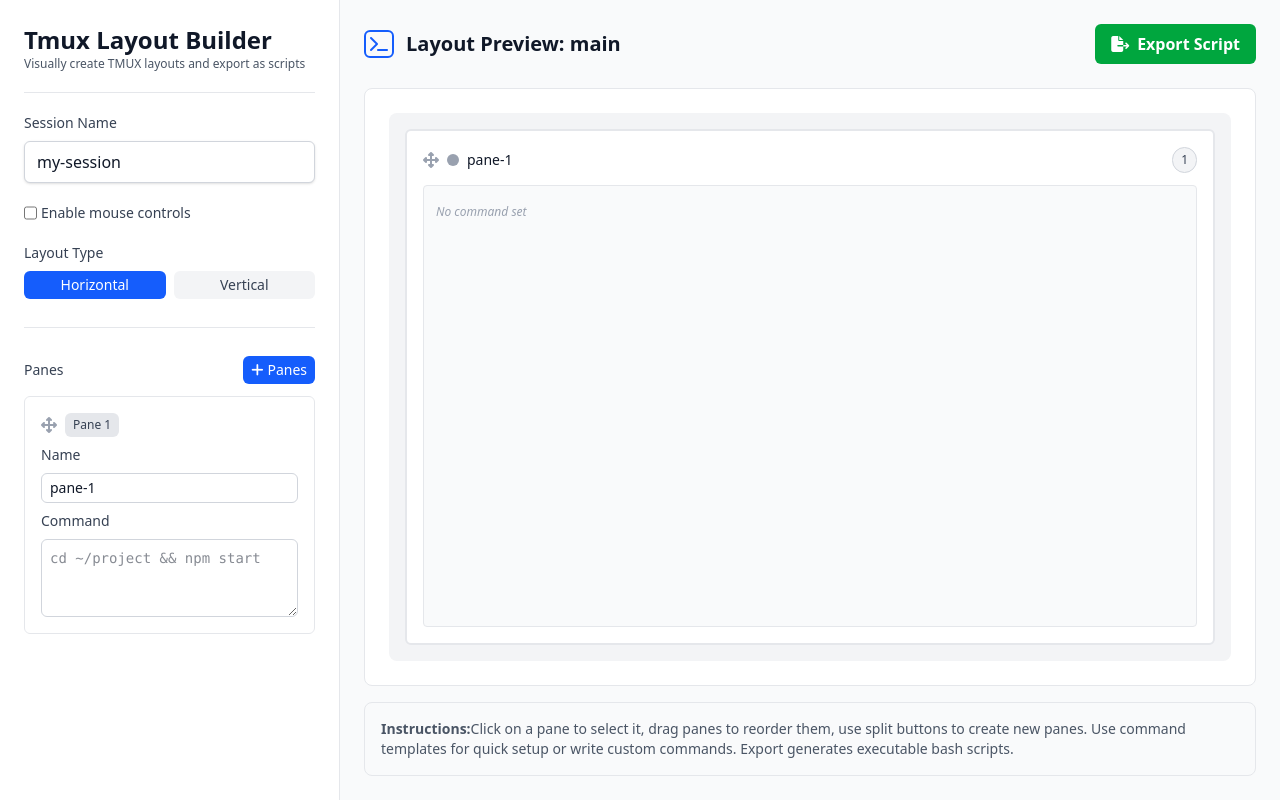
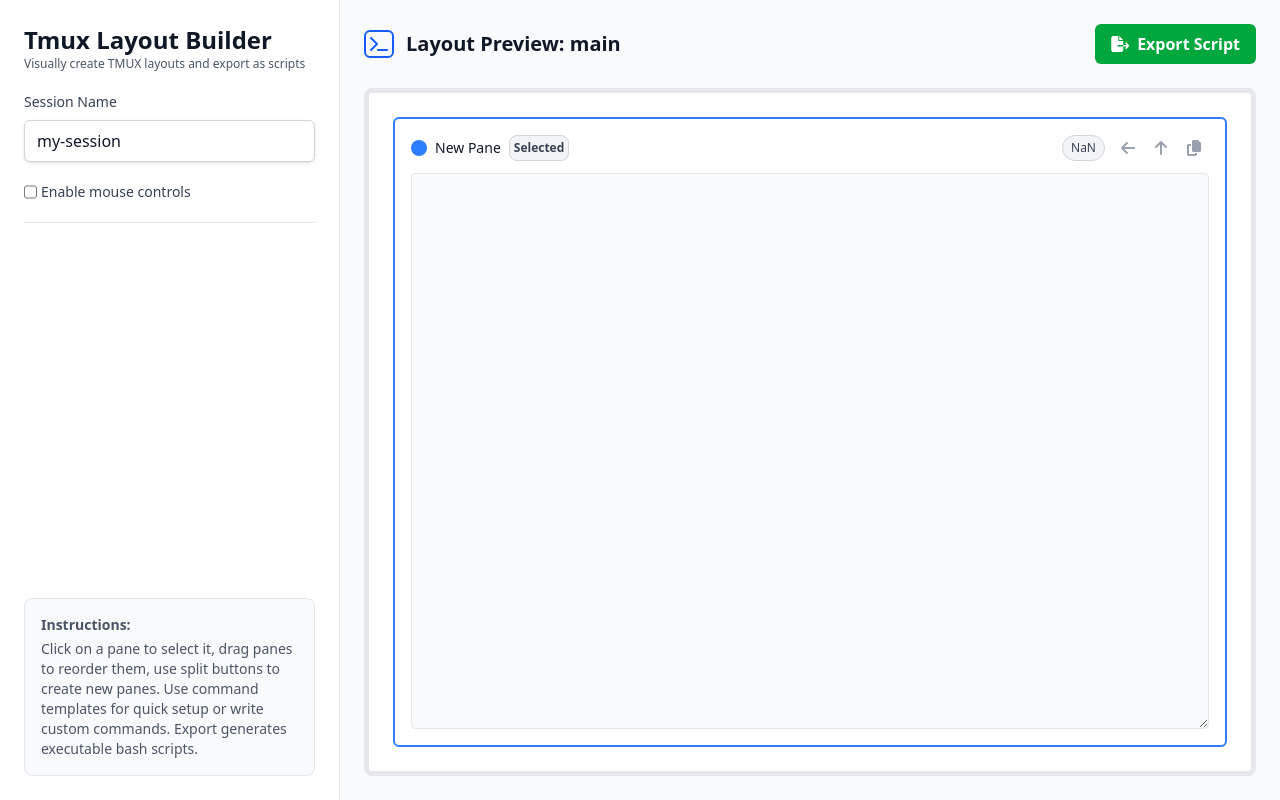
Before and after one commit to nfzohar/tmux-generator, a Vue app: page / in a window 1280 px wide. Built offline with nearby package versions, Linux system fonts and the light colour scheme.

Commit message:
sidebar update wip

```diff
--- a/src/App.vue
+++ b/src/App.vue
@@ -17,6 +17,7 @@
       @reorder-panes="reorderPanes"
     />
     <the-preview
+      :configuration="configuration"
       :window-name="currentWindow?.name"
       :layout="currentWindow?.layout"
       :panes="currentWindow?.panes || []"
@@ -49,6 +50,14 @@ export default {
 
   data() {
     return {
+      sessionName: 'my-session',
+      mouseEnabled: false,
+
+      selectedPane: null,
+      activeWindow: '1',
+
+      showExportDialog: false,
+
       windows: [
         {
           id: '1',
@@ -56,23 +65,18 @@ export default {
           panes: [{ id: '1', command: '', name: 'pane-1' }],
           layout: 'horizontal'
         }
-      ],
-      activeWindow: '1',
-      sessionName: 'my-session',
-      mouseEnabled: false,
-      selectedPane: null,
-      showExportDialog: false,
-
-      configuration: {
-        panes: [],
-        orientation: 'horizontal',
-        mouseEnabled: false,
-        sessionName: ''
-      }
+      ]
     }
   },
 
   computed: {
+    configuration() {
+      return {
+        sessionName: this.sessionName,
+        mouseIsEnabled: this.mouseEnabled,
+        layout: {}
+      }
+    },
     currentWindow() {
       return this.windows.find((w) => w.id === this.activeWindow)
     },
--- a/src/components/Preview.vue
+++ b/src/components/Preview.vue
@@ -11,13 +11,6 @@
             class="text-xl font-semibold text-gray-900 dark:text-white"
             v-text="`Layout Preview: ${windowName}`"
           />
-          <div
-            v-if="selectedPane"
-            class="p-2 text-xs bg-gray-100 dark:bg-gray-700 text-gray-700 dark:text-gray-300 border border-gray-300 dark:border-gray-600 rounded-lg flex gap-1"
-          >
-            <b v-text="'Selected:'" />
-            <span v-text="selectedPaneName" />
-          </div>
         </div>
 
         <button
@@ -31,6 +24,15 @@
 
       <!-- Layout Preview -->
       <div
+        class="flex-1 p-6 bg-white dark:bg-gray-900 border-5 border-gray-200 dark:border-gray-700 rounded-lg"
+      >
+        <a-pane-group v-if="paneIsAGroup(mainPane)" :pane-group="mainPane" />
+        <a-pane v-else :pane="mainPane" />
+      </div>
+
+      <!-- Old layout -->
+      <div
+        v-if="false"
         class="flex-1 p-6 bg-white dark:bg-gray-800 border border-gray-200 dark:border-gray-700 rounded-lg"
       >
         <div class="h-full bg-gray-100 dark:bg-gray-900 rounded-lg p-4">
@@ -192,28 +194,26 @@
           </div>
         </div>
       </div>
-
-      <div
-        class="mt-4 p-4 bg-gray-50 dark:bg-gray-800 border border-gray-200 dark:border-gray-700 rounded-lg"
-      >
-        <p class="text-sm text-gray-600 dark:text-gray-400">
-          <b v-text="'Instructions:'" />
-          <span
-            v-text="
-              'Click on a pane to select it, drag panes to reorder them, use split buttons to create new panes. Use command templates for quick setup or write custom commands. Export generates executable bash scripts.'
-            "
-          />
-        </p>
-      </div>
     </div>
   </div>
 </template>
 
 <script>
+import APane from './PreviewPane.vue'
+import APaneGroup from './PreviewPaneGroup.vue'
+
 export default {
   name: 'ThePreview',
 
+  components: { APane, APaneGroup },
+
   props: {
+    configuration: {
+      type: Object,
+      default: () => {}
+    },
+
+    // old props
     windowName: {
       type: String,
       default: 'main'
@@ -244,52 +244,18 @@ export default {
   },
 
   computed: {
-    rootPanes() {
-      return this.panes.filter((p) => !p.parentId) || []
-    },
-    childPanes() {
-      return this.panes.filter((p) => p.parentId) || []
+    mainPane() {
+      return this.configuration.layout
     }
   },
 
   methods: {
+    paneIsAGroup(pane) {
+      return typeof pane === 'object' && Array.isArray(pane)
+    },
+
     isSelectedPane(paneId) {
       return this.selectedPane === paneId
-    },
-
-    splitPaneStyle(paneId) {
-      if (this.selectedPane === paneId) {
-        return 'border-blue-500 bg-blue-50 dark:bg-blue-900/20'
-      }
-      if (this.dragOverPane === paneId) {
-        return 'border-blue-400 bg-blue-100 dark:bg-blue-900/30 scale-105'
-      }
-      if (this.draggedPane === paneId) {
-        return 'border-gray-300 dark:border-gray-600 bg-gray-100 dark:bg-gray-700 opacity-50'
-      }
-      return 'border-gray-200 dark:border-gray-700 hover:border-blue-300 dark:hover:border-blue-600'
-    },
-
-    handleDragStart(e, paneId) {
-      this.draggedPane = paneId
-      e.dataTransfer.effectAllowed = 'move'
-    },
-
-    handleDragOver(e, paneId) {
-      e.preventDefault()
-      e.dataTransfer.dropEffect = 'move'
-      this.dragOverPane = paneId
-    },
-
-    handleDragLeave() {
-      this.dragOverPane = null
-    },
-
-    handleDrop(e, targetPaneId) {
-      e.preventDefault()
-      this.$emit('reorder-panes', this.draggedPane, targetPaneId)
-      this.draggedPane = null
-      this.dragOverPane = null
     }
   }
 }
--- /dev/null
+++ b/src/components/PreviewPane.vue
@@ -0,0 +1,130 @@
+<template>
+  <div
+    class="h-full bg-white dark:bg-gray-800 border-2 rounded-md p-4 min-h-[120px] flex flex-col cursor-pointer transition-all duration-200"
+    :class="splitPaneStyle(pane.id)"
+  >
+    <!-- @click="$emit('select-pane', pane.id)" -->
+    <!-- @dragstart="handleDragStart($event, pane.id)" -->
+    <!-- @dragover="handleDragOver($event, pane.id)" -->
+    <!-- @drop="handleDrop($event, pane.id)" -->
+    <!-- @dragleave="handleDragLeave" -->
+    <!-- draggable="true" -->
+    <div class="flex items-center justify-between mb-3">
+      <div class="flex items-center gap-2">
+        <div
+          class="w-4 h-4 rounded-full"
+          :class="isSelectedPane(pane.id) ? 'bg-blue-500' : 'bg-gray-400'"
+        />
+        <span
+          class="text-sm font-medium text-gray-900 dark:text-white capitalize"
+          v-text="pane?.name ?? 'New pane'"
+        />
+        <span
+          v-if="isSelectedPane(pane.id)"
+          class="p-1 text-xs bg-gray-100 font-bold dark:bg-gray-700 text-gray-700 dark:text-gray-300 border border-gray-300 dark:border-gray-600 rounded-lg flex gap-1"
+          v-text="'Selected'"
+        />
+      </div>
+
+      <div class="flex items-center gap-2">
+        <span
+          class="px-2 py-1 text-xs bg-gray-100 dark:bg-gray-700 text-gray-700 dark:text-gray-300 border border-gray-300 dark:border-gray-600 rounded-full"
+          v-text="index + 1"
+        />
+        <div v-if="isSelectedPane(pane.id)" class="flex gap-1">
+          <button
+            @click.stop="$emit('split-pane', pane.id, 'horizontal')"
+            class="px-2 hover:bg-gray-100 dark:hover:bg-gray-700 transition-colors rounded-md"
+          >
+            <i class="fa fa-arrow-left text-gray-400" />
+          </button>
+
+          <button
+            @click.stop="$emit('split-pane', pane.id, 'vertical')"
+            class="px-2 hover:bg-gray-100 dark:hover:bg-gray-700 transition-colors rounded-md"
+          >
+            <i class="fa fa-arrow-up text-gray-400" />
+          </button>
+
+          <button
+            @click.stop="$emit('split-pane', pane.id, 'vertical')"
+            class="px-2 hover:bg-gray-100 dark:hover:bg-gray-700 transition-colors rounded-md"
+          >
+            <i class="fa fa-copy text-gray-400" />
+          </button>
+        </div>
+      </div>
+    </div>
+
+    <textarea
+      v-model="currentPane.command"
+      class="flex-1 bg-gray-50 dark:bg-gray-900 rounded border border-gray-200 dark:border-gray-700 p-3 focus:outline-none"
+    />
+
+    <div
+      v-if="false"
+      class="flex-1 bg-gray-50 dark:bg-gray-900 rounded border border-gray-200 dark:border-gray-700 p-3"
+    >
+      <component
+        v-if="false"
+        :is="commandIsSet ? 'code' : 'span'"
+        class="text-sm"
+        :class="
+          commandIsSet
+            ? 'font-mono text-gray-600 dark:text-gray-400'
+            : 'text-gray-400 dark:text-gray-500 italic'
+        "
+      >
+        {{ commandIsSet ? pane.command : 'No command set' }}</component
+      >
+    </div>
+  </div>
+</template>
+
+<script>
+export default {
+  name: 'PreviewPane',
+
+  props: {
+    pane: {
+      type: Object,
+      default: () => {}
+    },
+    selectedPane: {
+      type: Number,
+      required: true
+    }
+  },
+
+  data() {
+    return {
+      currentPane: this.pane
+    }
+  },
+
+  computed: {
+    commandIsSet() {
+      return this.pane?.command ?? false
+    }
+  },
+
+  methods: {
+    splitPaneStyle(paneId) {
+      if (this.selectedPane === paneId) {
+        return 'border-blue-500 bg-blue-50 dark:bg-blue-900/20'
+      }
+      if (this.dragOverPane === paneId) {
+        return 'border-blue-400 bg-blue-100 dark:bg-blue-900/30 scale-105'
+      }
+      if (this.draggedPane === paneId) {
+        return 'border-gray-300 dark:border-gray-600 bg-gray-100 dark:bg-gray-700 opacity-50'
+      }
+      return 'border-gray-200 dark:border-gray-700 hover:border-blue-300 dark:hover:border-blue-600'
+    },
+
+    isSelectedPane(paneId) {
+      return true
+    }
+  }
+}
+</script>
--- /dev/null
+++ b/src/components/PreviewPaneGroup.vue
@@ -0,0 +1,18 @@
+<template>
+  <div>pane group test</div>
+</template>
+
+<script>
+export default {
+  name: 'PreviewPaneGroup',
+
+  props: {
+    paneGroup: {
+      type: Array,
+      default: () => []
+    }
+  },
+
+  methods: {}
+}
+</script>
--- a/src/components/Sidebar.vue
+++ b/src/components/Sidebar.vue
@@ -2,6 +2,7 @@
   <div
     class="w-85 bg-white dark:bg-gray-800 border-r border-gray-200 dark:border-gray-700 p-6 overflow-y-hidden"
   >
+    <div class="flex flex-col justify-between h-full gap-5">
       <div class="flex flex-col gap-5">
         <div>
           <h1 class="text-2xl font-bold text-gray-900 dark:text-white capitalize" v-text="title" />
@@ -10,8 +11,6 @@
             v-text="'Visually create TMUX layouts and export as scripts'"
           />
         </div>
-
-      <hr class="border-gray-200 dark:border-gray-700" />
 
         <input-wrapper :label="'Session Name'" :name="'session-name'">
           <input
@@ -37,31 +36,17 @@
           />
         </input-wrapper>
 
-      <div>
-        <label
-          class="block text-sm font-medium text-gray-700 dark:text-gray-300"
-          v-text="'Layout Type'"
-        />
-        <div class="grid grid-cols-2 gap-2 mt-2">
-          <button
-            v-for="orientation in ['horizontal', 'vertical']"
-            :class="[
-              'px-3 py-1 text-sm rounded-md transition-colors capitalize',
-              currentLayout === orientation
-                ? 'bg-blue-600 text-white'
-                : 'bg-gray-100 dark:bg-gray-700 text-gray-700 dark:text-gray-300 hover:bg-gray-200 dark:hover:bg-gray-600'
-            ]"
-            :key="orientation"
-            v-text="orientation"
-            @click="$emit('change-layout', orientation)"
-          />
-        </div>
+        <hr class="border-gray-200 dark:border-gray-700" />
       </div>
 
-      <template v-if="selectedPane">
-        <hr class="border-gray-200 dark:border-gray-700 my-2" />
+      <div v-if="selectedPane" class="flex flex-col h-full w-full">
+        <div
+          class="p-2 mb-5 text-sm bg-gray-100 dark:bg-gray-700 text-gray-700 dark:text-gray-300 border border-gray-300 dark:border-gray-600 rounded-lg flex gap-1"
+        >
+          <b class="mr-1" v-text="'Selected:'" />
+          <span v-text="selectedPaneName" />
+        </div>
 
-        <div>
         <span
           class="text-sm font-medium text-blue-700 dark:text-blue-300"
           v-text="'Selected Pane Actions'"
@@ -74,7 +59,7 @@
           <template v-for="(action, a) in selectedPaneActions" :key="a">
             <button
               v-if="action.show"
-                class="flex-1 flex items-center justify-center gap-1 px-2 py-1 text-xs border border-gray-300 dark:border-gray-600 rounded-md hover:bg-gray-50 dark:hover:bg-gray-700 transition-colors"
+              class="flex items-center gap-2 px-3 py-2 text-sm rounded-md transition-colors cursor-pointer capitalize bg-gray-100 dark:bg-gray-700 text-gray-700 dark:text-gray-300 hover:bg-blue-600 hover:text-white"
               @click="action.run"
             >
               <i :class="action.icon" />
@@ -83,81 +68,16 @@
           </template>
         </div>
       </div>
-      </template>
 
-      <hr class="border-gray-200 dark:border-gray-700 my-2" />
-
-      <div>
-        <div class="flex items-center align-middle justify-between mb-3">
-          <label class="text-sm font-medium text-gray-700 dark:text-gray-300" v-text="'Panes'" />
-          <button
-            @click="$emit('add-pane')"
-            class="flex items-center gap-1 px-2 py-1 text-sm bg-blue-600 text-white rounded-md hover:bg-blue-700 transition-colors"
+      <div
+        class="p-4 bg-gray-50 dark:bg-gray-700 border border-gray-200 dark:border-gray-700 rounded-lg text-sm text-gray-600 dark:text-gray-400"
       >
-            <i class="fa fa-plus" />
-            <label v-text="'Panes'" />
-          </button>
-        </div>
-
-        <div class="flex flex-col gap-3 overflow-scroll">
-          <div
-            v-for="(pane, index) in panes"
-            :key="pane.id"
-            class="flex flex-col gap-2 p-4 cursor-pointer transition-all duration-200 border rounded-md"
-            :class="paneClass(pane.id)"
-            draggable="true"
-            @dragleave="handleDragLeave"
-            @drop="handleDrop($event, pane.id)"
-            @dragover="handleDragOver($event, pane.id)"
-            @dragstart="handleDragStart($event, pane.id)"
-            @click="$emit('select-pane', pane.id)"
-          >
-            <div class="flex items-center justify-between">
-              <div class="flex items-center gap-2">
-                <i
-                  class="fa fa-arrows-up-down-left-right text-gray-400 cursor-grab active:cursor-grabbing"
+        <b class="block mb-1" v-text="'Instructions:'" />
+        <span
+          v-text="
+            'Click on a pane to select it, drag panes to reorder them, use split buttons to create new panes. Use command templates for quick setup or write custom commands. Export generates executable bash scripts.'
+          "
         />
-                <span
-                  :class="[
-                    'px-2 py-1 text-xs rounded-md',
-                    selectedPane === pane.id
-                      ? 'bg-blue-600 text-white'
-                      : 'bg-gray-200 dark:bg-gray-700 text-gray-700 dark:text-gray-300'
-                  ]"
-                  v-text="pane.parentId ? `Split ${index + 1}` : `Pane ${index + 1}`"
-                />
-              </div>
-
-              <button
-                v-if="canDeletePanes"
-                class="p-1 text-red-500 hover:text-red-700 hover:bg-red-50 dark:hover:bg-red-900/20 rounded transition-colors"
-                @click.stop="$emit('remove-pane', pane.id)"
-              >
-                <i class="fa fa-times bg-red-500/40 py-1 px-2 rounded-md" />
-              </button>
-            </div>
-
-            <input-wrapper :label="'Name'" :name="'pane-name'">
-              <input
-                :value="pane.name"
-                type="text"
-                class="mt-1 block w-full px-2 py-1 text-sm border border-gray-300 dark:border-gray-600 rounded-md focus:outline-none focus:ring-1 focus:ring-blue-500 focus:border-blue-500 bg-white dark:bg-gray-700 text-gray-900 dark:text-white"
-                placeholder="pane-name"
-                @input="$emit('update-pane', pane.id, { name: $event.target.value })"
-              />
-            </input-wrapper>
-
-            <input-wrapper :label="'Command'" :name="'pane-command'">
-              <textarea
-                :value="pane.command"
-                class="mt-1 block w-full px-2 py-2 text-sm font-mono border rounded-md focus:outline-none focus:ring-1 focus:ring-blue-500 focus:border-blue-500 bg-white dark:bg-gray-700 text-gray-900 dark:text-white border-gray-300 dark:border-gray-600"
-                placeholder="cd ~/project && npm start"
-                rows="3"
-                @input="$emit('update-pane', pane.id, { command: $event.target.value })"
-              />
-            </input-wrapper>
-          </div>
-        </div>
       </div>
     </div>
   </div>
```
Lines whose indentation alone changed are shown as unchanged.
